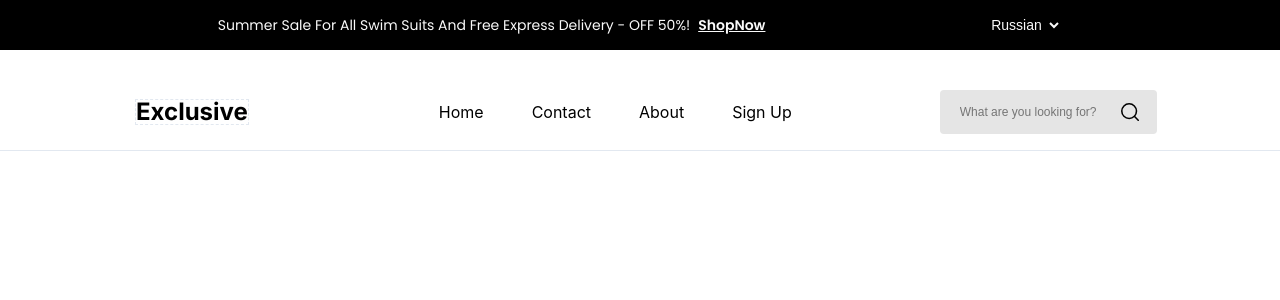
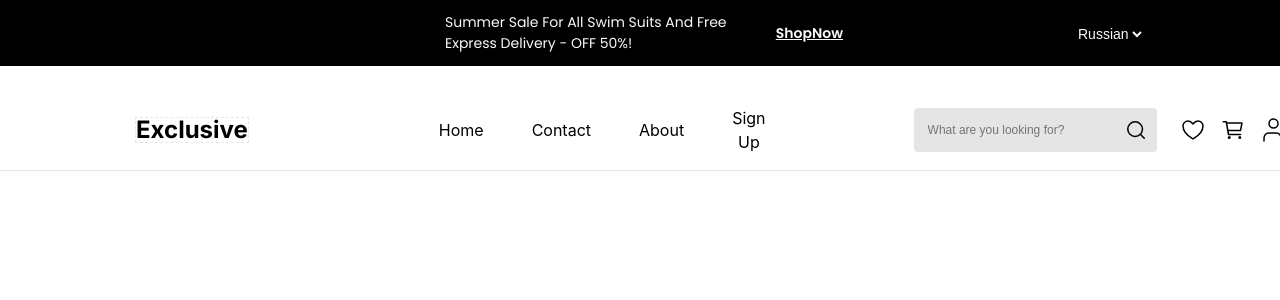
Before and after one commit to AnatoliyKlimov/Maxima-practice-2, a React (Create React App) app: page / in a window 1280 px wide. Shown: the top 300 px of the page. Built offline with nearby package versions, Linux system fonts and the light colour scheme.

Commit message:
header - готово

```diff
--- a/src/components/header/header.css
+++ b/src/components/header/header.css
@@ -3,15 +3,14 @@
     font-family: "Poppins", sans-serif;
     display: flex;
     align-items: center;
-    justify-content: space-evenly;
-    padding: 12px 0 12px 0;
+    padding: 12px 135px 12px 135px;
 }
 
 .sale-block {
     display: flex;
     align-items: center;
-    justify-content: center;
     gap: 8px;
+    padding-left: 310px;
 }
 
 .sale-line-descr {
@@ -31,6 +30,10 @@
     text-decoration-line: underline;
 }
 
+.language {
+    padding-left: 231px;
+}
+
 .lang-list {
     color: rgb(250, 250, 250);
     font-size: 14px;
@@ -38,7 +41,6 @@
     line-height: 21px;
     text-align: left;
     background-color: #000000;
-    padding: 4px;
     border: none;
     outline: none;
 }
@@ -51,9 +53,7 @@
     display: flex;
     align-items: center;
     border-bottom: 1px solid rgb(226, 232, 240);
-    padding: 40px 0 16px 0;
-    padding-left: 135px;
-    /* justify-content: space-between; */
+    padding: 40px 135px 16px 135px;
 }
 
 .logo {
@@ -94,13 +94,16 @@
     padding-left: 148px;
 }
 
-.form-search{
+.form-search {
     background-color: rgb(229, 229, 229);
     padding: 7px 12px 7px 20px;
     display: flex;
     align-items: center;
     justify-content: center;
     border-radius: 4px;
+    gap: 38px;
+    max-width: 243px;
+    width: 100%;
 }
 
 .search-input {
@@ -112,11 +115,10 @@
     line-height: 18px;
     text-align: left;
     background-color: rgb(229, 229, 229);
-    max-width: 243px;
-    width: 100%;
+
 }
 
-.search-btn{
+.search-btn {
     background-image: url('../../../public/img/svg/search.svg');
     background-repeat: no-repeat;
     background-position: center;
@@ -127,8 +129,25 @@
     cursor: pointer;
 }
 
-.icons-block{
+.icons-block {
     display: flex;
     align-items: center;
     justify-content: center;
+    gap: 16px;
 }
+
+.icon {
+    background-image: url('../../../public/img/svg/like.svg');
+    background-repeat: no-repeat;
+    background-position: center;
+    padding: 12px;
+    cursor: pointer;
+}
+
+.cart-block {
+    background-image: url('../../../public/img/svg/cart.svg');
+}
+
+.user-block {
+    background-image: url('../../../public/img/svg/user.svg');
+}
--- a/src/components/header/header.jsx
+++ b/src/components/header/header.jsx
@@ -11,10 +11,12 @@ function Header() {
                             <p className="sale-line-descr">Summer Sale For All Swim Suits And Free Express Delivery - OFF 50%!</p>
                             <a href='#' className="sale-link">ShopNow</a>
                         </div>
-                        <select className='lang-list'>
-                            <option className='lang-list-item'>Russian</option>
-                            <option className='lang-list-item'>English</option>
-                        </select>
+                        <div className="language">
+                            <select className='lang-list'>
+                                <option className='lang-list-item'>Russian</option>
+                                <option className='lang-list-item'>English</option>
+                            </select>
+                        </div>
                     </div>
                     <div className="bottom-header">
                         <h1 className="logo">Exclusive</h1>
@@ -30,9 +32,15 @@ function Header() {
                                 <button className='search-btn'></button>
                             </div>
                             <div className="icons-block">
-                                <a href="#" className='like'></a>
-                                <a href="#" className='cart'></a>
-                                <a href="#" className='user'></a>
+                                <div className="icon like-block">
+                                    <a href="#"></a>
+                                </div>
+                                <div className="icon cart-block">
+                                    <a href="#"></a>
+                                </div>
+                                <div className="icon user-block">
+                                    <a href="#"></a>
+                                </div>
                             </div>
                         </div>
                     </div>
```
